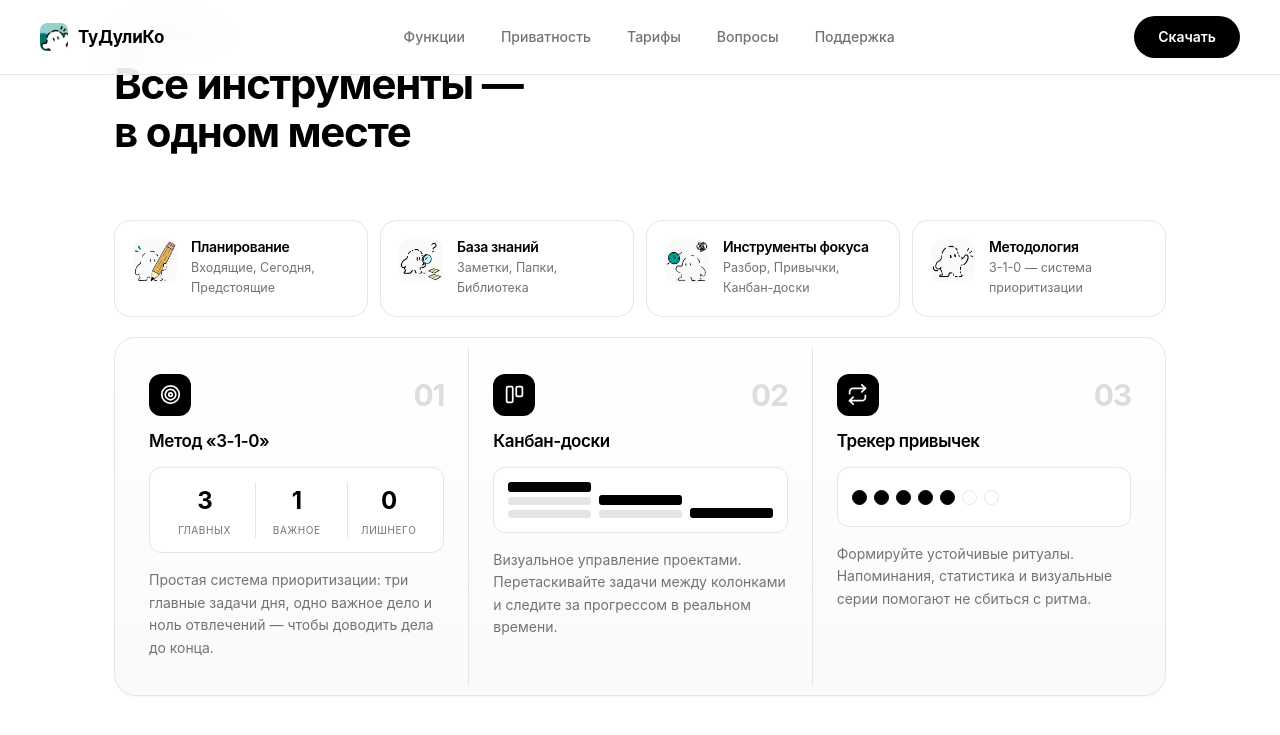
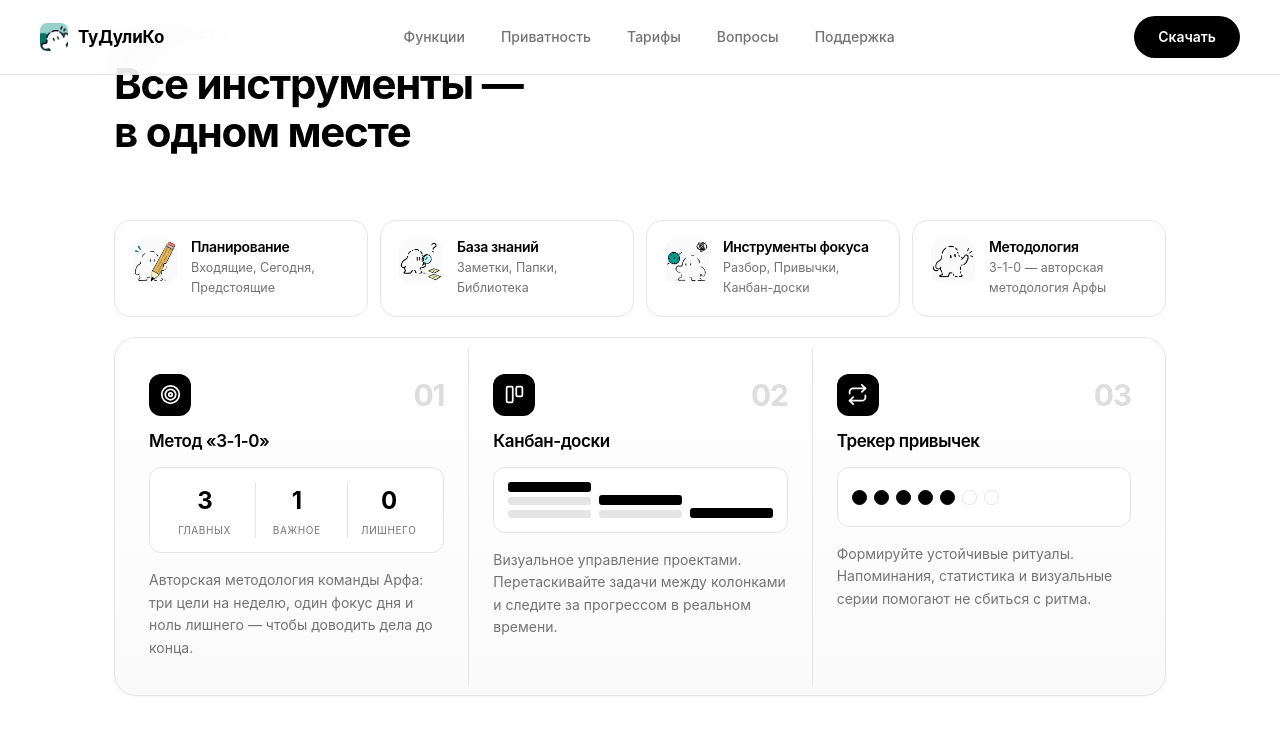
Before and after one commit to Rafadelya/rafadelya.github.io, a Jekyll site: the page projects/ToDooliCo/ToDooliCo_Russia/index.html, which Jekyll copies as it is, in a window 1280 px wide and 900 px high, scrolled down 1617 px. Shown: the top 735 px of the window. Built offline with Jekyll 4.4.1, drawn with Linux system fonts in a browser that asks for light colours.

Commit message:
Credit 3-1-0 as Arfa’s original methodology on FAQ and landing.
Make authorship explicit so the method is not read as a generic prioritization tip.

Co-authored-by: Cursor <cursoragent@cursor.com>

```diff
--- a/projects/ToDooliCo/ToDooliCo_Russia/faq.html
+++ b/projects/ToDooliCo/ToDooliCo_Russia/faq.html
@@ -143,10 +143,10 @@
             <details class="faq-item">
                 <summary>Что такое метод «3-1-0»?</summary>
                 <div class="faq-answer">
-                    <p>Это простая система приоритизации:</p>
+                    <p>Это <strong>авторская методология команды Арфа</strong>, разработанная для ТуДулиКо. Простая система приоритизации:</p>
                     <ul>
-                        <li><strong>3</strong> — три главные задачи дня;</li>
-                        <li><strong>1</strong> — одно важное дело, которое нельзя отложить;</li>
+                        <li><strong>3</strong> — три цели на неделю;</li>
+                        <li><strong>1</strong> — один фокус дня;</li>
                         <li><strong>0</strong> — ноль лишнего и отвлекающего.</li>
                     </ul>
                 </div>
--- a/projects/ToDooliCo/ToDooliCo_Russia/index.html
+++ b/projects/ToDooliCo/ToDooliCo_Russia/index.html
@@ -217,7 +217,7 @@
                         </div>
                         <div>
                             <h3>Методология</h3>
-                            <p>3-1-0 — система приоритизации</p>
+                            <p>3-1-0 — авторская методология Арфы</p>
                         </div>
                     </div>
                 </div>
@@ -235,7 +235,7 @@
                             <span class="viz-stat"><b>1</b>важное</span>
                             <span class="viz-stat"><b>0</b>лишнего</span>
                         </div>
-                        <p>Простая система приоритизации: три главные задачи дня, одно важное дело и ноль отвлечений — чтобы доводить дела до конца.</p>
+                        <p>Авторская методология команды Арфа: три цели на неделю, один фокус дня и ноль лишнего — чтобы доводить дела до конца.</p>
                     </div>
                     <div class="showcase-card">
                         <div class="showcase-head">
```
